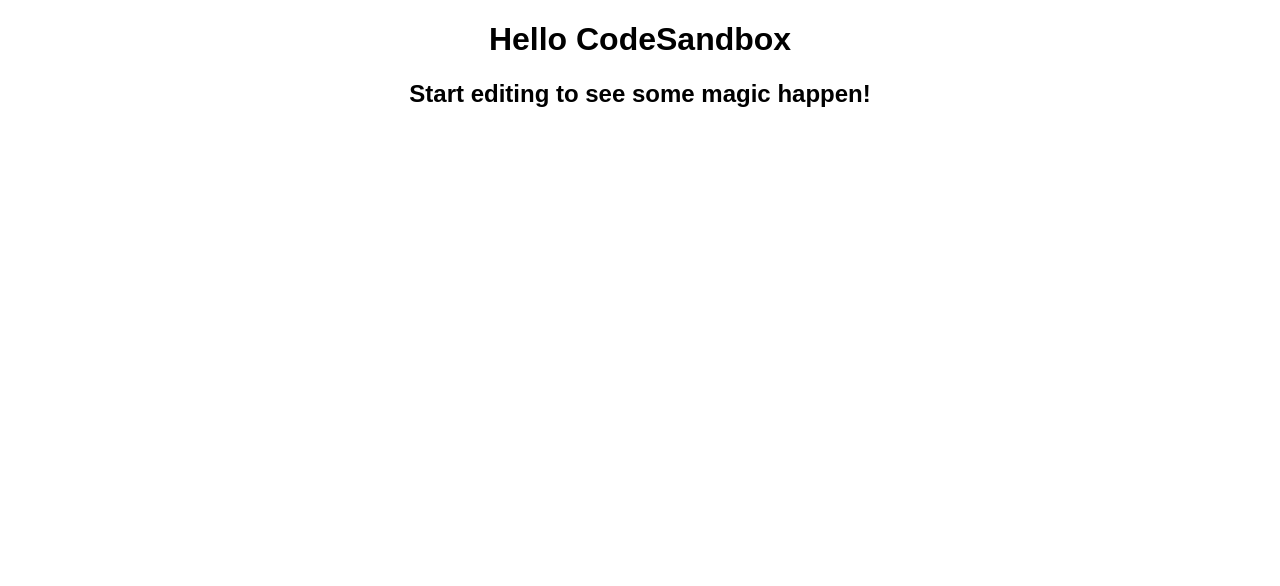
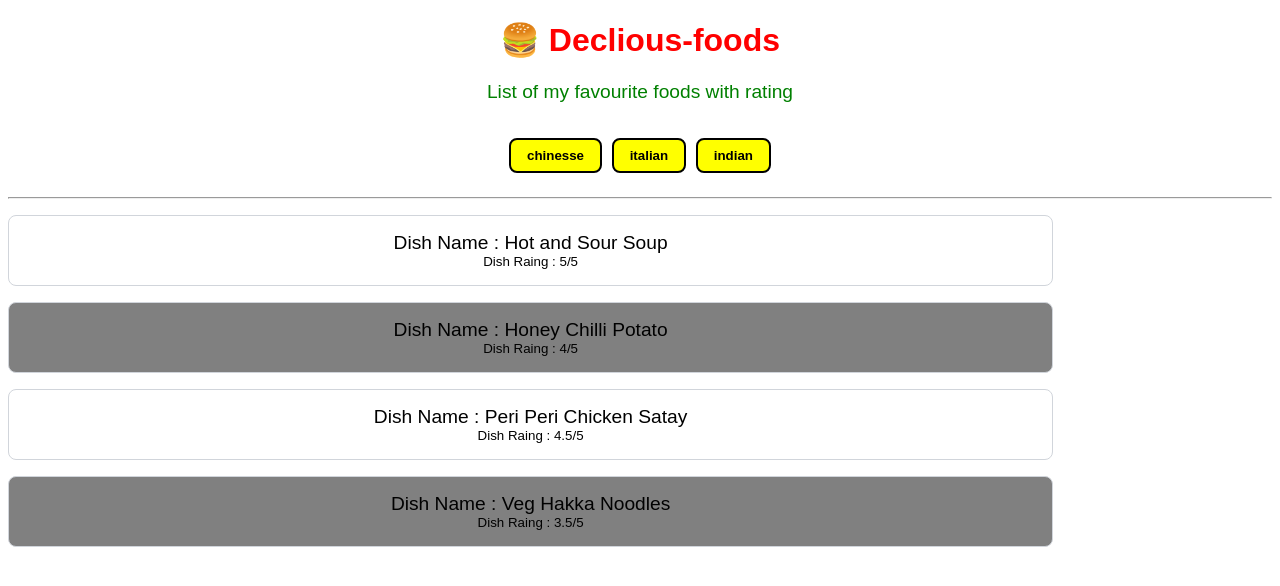
Before and after one commit to manishrajmishra/Types-of-food-with-ratings, a React (Create React App) app: page / in a window 1280 px wide. Shown: the top 586 px of the page. Built offline with nearby package versions, Linux system fonts and the light colour scheme.

Commit message:
feat: added the feature of displaying different foods with ratings

```diff
--- a/public/index.html
+++ b/public/index.html
@@ -1,16 +1,18 @@
 <!DOCTYPE html>
 <html lang="en">
-
   <head>
-	<meta charset="utf-8">
-	<meta name="viewport" content="width=device-width, initial-scale=1, shrink-to-fit=no">
-	<meta name="theme-color" content="#000000">
+    <meta charset="utf-8" />
+    <meta
+      name="viewport"
+      content="width=device-width, initial-scale=1, shrink-to-fit=no"
+    />
+    <meta name="theme-color" content="#000000" />
     <!--
       manifest.json provides metadata used when your web app is added to the
       homescreen on Android. See https://developers.google.com/web/fundamentals/engage-and-retain/web-app-manifest/
     -->
-	<link rel="manifest" href="%PUBLIC_URL%/manifest.json">
-	<link rel="shortcut icon" href="%PUBLIC_URL%/favicon.ico">
+    <link rel="manifest" href="%PUBLIC_URL%/manifest.json" />
+    <link rel="shortcut icon" href="%PUBLIC_URL%/favicon.ico" />
     <!--
       Notice the use of %PUBLIC_URL% in the tags above.
       It will be replaced with the URL of the `public` folder during the build.
@@ -20,7 +22,7 @@
       work correctly both with client-side routing and a non-root public URL.
       Learn how to configure a non-root public URL by running `npm run build`.
     -->
-	<title>React App</title>
+    <title>Types of Foods || Ratings</title>
   </head>
 
   <body>
@@ -39,5 +41,4 @@
       To create a production bundle, use `npm run build` or `yarn build`.
     -->
   </body>
-
 </html>
--- a/src/App.js
+++ b/src/App.js
@@ -1,11 +1,91 @@
-import React from "react";
+import React, { useState } from "react";
 import "./styles.css";
 
+const foodDB = {
+  chinesse: [
+    { name: "Hot and Sour Soup", rating: "5/5" },
+    { name: "Honey Chilli Potato", rating: "4/5" },
+    { name: "Peri Peri Chicken Satay", rating: "4.5/5" },
+    { name: "Veg Hakka Noodles", rating: "3.5/5" }
+  ],
+  italian: [
+    { name: "Pasta Carbonara", rating: "4/5" },
+    { name: "Focaccia Bread", rating: "3.5/5" },
+    { name: "Panzenella", rating: "3/5" },
+    { name: "Caprese Salad with Pesto Sauce", rating: "3.5/5" }
+  ],
+  indian: [
+    { name: "Murg Makhani (Butter Chicken)", rating: "4.5/5" },
+    { name: "Tandoori Chicken", rating: "5/5" },
+    { name: "Malai Kofta", rating: "5/5" },
+    { name: "Chole (Chickpea Curry)", rating: "4/5" }
+  ]
+};
+
 export default function App() {
+  const [selectedFood, setFood] = useState("chinesse");
+
+  function getBg(index) {
+    if (index % 2 === 0) {
+      return "white";
+    }
+    return "gray";
+  }
+
+  function genreClickHandler(foodsitem) {
+    setFood(foodsitem);
+  }
   return (
     <div className="App">
-      <h1>Hello CodeSandbox</h1>
-      <h2>Start editing to see some magic happen!</h2>
+      <h1 style={{ color: "red" }}> 🍔 Declious-foods </h1>
+      <p style={{ fontSize: "larger", color: "green" }}>
+        {" "}
+        List of my favourite foods with rating{" "}
+      </p>
+
+      <div>
+        {Object.keys(foodDB).map((foods) => (
+          <button
+            onClick={() => genreClickHandler(foods)}
+            style={{
+              cursor: "pointer",
+              backgroundColor: "yellow",
+              borderRadius: "0.5rem",
+              padding: "0.5rem  1rem",
+              border: "2px solid black",
+              margin: "1rem 0.3rem",
+              fontWeight: "bolder"
+            }}
+          >
+            {foods}
+          </button>
+        ))}
+      </div>
+      <hr />
+      <div style={{ textAlign: "center" }}>
+        <ul style={{ paddingInlineStart: "0" }}>
+          {foodDB[selectedFood].map((food, index) => (
+            <li
+              key={food.name}
+              style={{
+                listStyle: "none",
+                padding: "1rem",
+                border: "1px solid #D1D5DB",
+                width: "80%",
+                margin: "1rem 0rem",
+                borderRadius: "0.5rem",
+                backgroundColor: getBg(index)
+              }}
+            >
+              {" "}
+              <div style={{ fontSize: "larger" }}>Dish Name : {food.name} </div>
+              <div style={{ fontSize: "smaller" }}>
+                Dish Raing : {food.rating}{" "}
+              </div>
+            </li>
+          ))}
+        </ul>
+      </div>
     </div>
   );
 }
```
Lines whose indentation alone changed are shown as unchanged.
